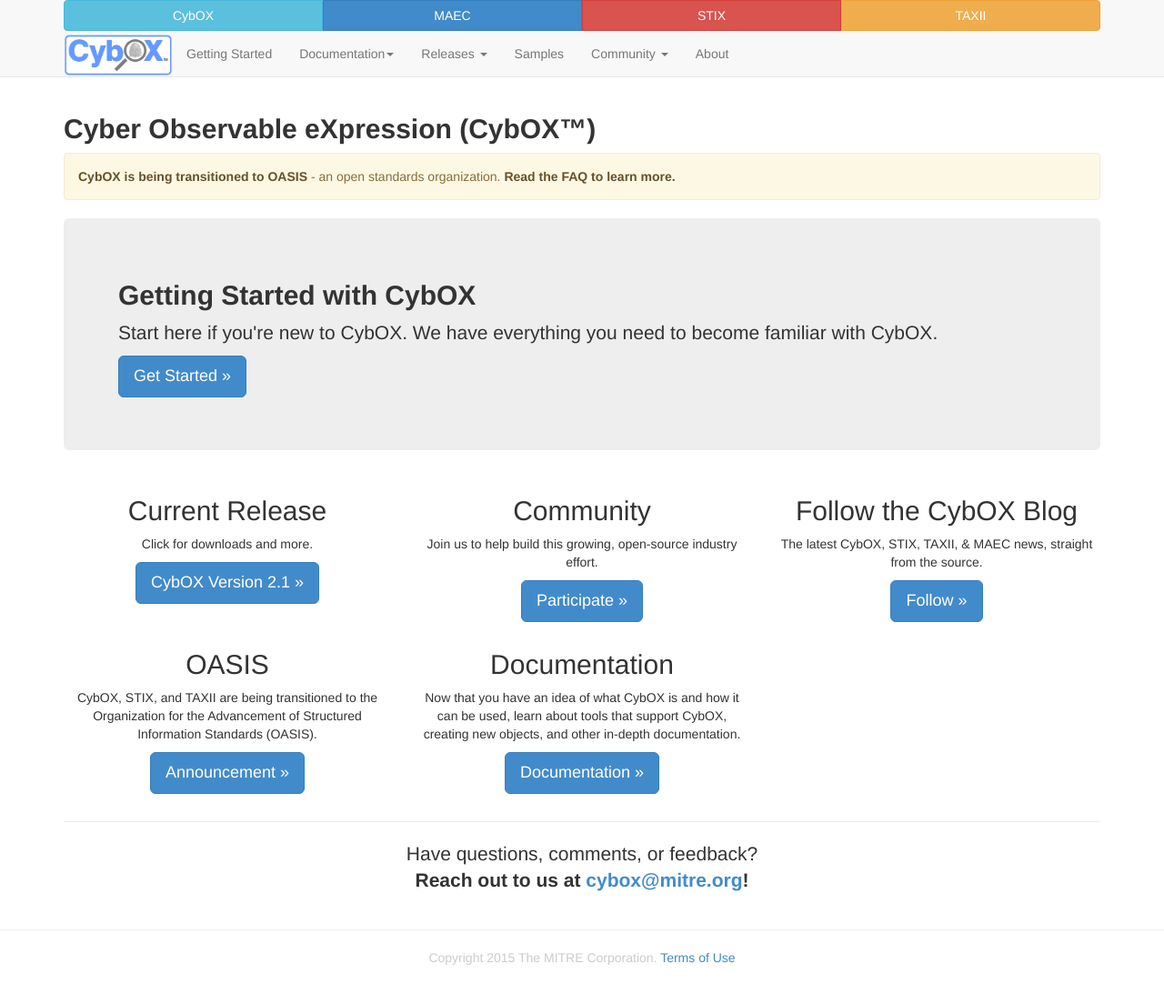
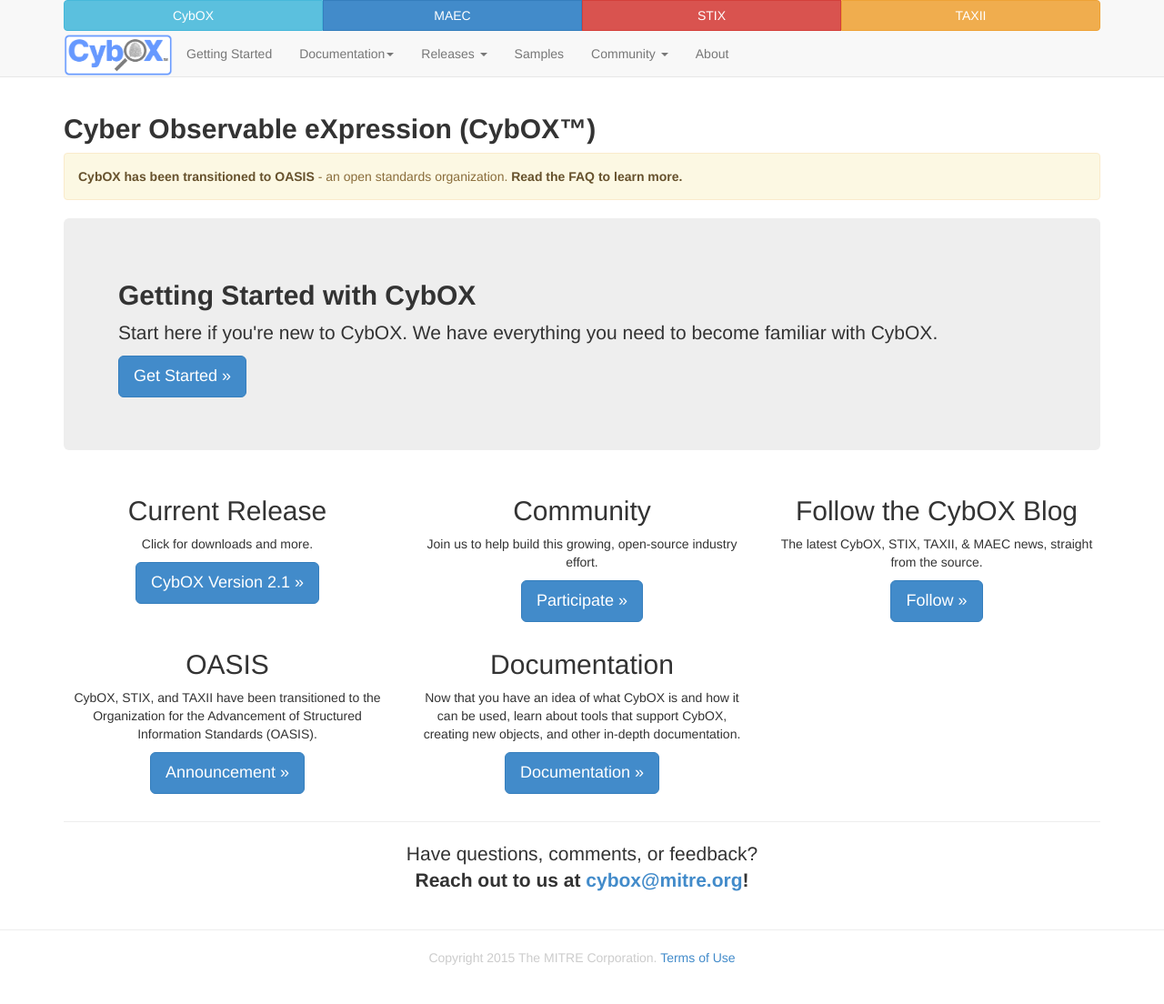
Before and after one commit to CybOXProject/cyboxproject.github.io, a Jekyll site: the page built from index.md, in a window 1280 px wide. Shown: the whole page at 91% size. Built offline with Jekyll 4.4.1, drawn with Linux system fonts in a browser that asks for light colours; Markdown is read by kramdown in place of the engine named in the settings.

Commit message:
Updated OASIS text to past tense

```diff
--- a/index.md
+++ b/index.md
@@ -9,7 +9,7 @@
 
 <div class="alert alert-warning" role="alert">
   <a href="https://www.oasis-open.org/committees/tc_home.php?wg_abbrev=cti" class="alert-link">
-  CybOX is being transitioned to OASIS </a>
+  CybOX has been transitioned to OASIS </a>
   - an open standards organization.
   <a href="https://stixproject.github.io/oasis-faq.pdf" class="alert-link">
   Read the FAQ to learn more.</a>
@@ -44,7 +44,7 @@
 <div class="row">
   <div class="col-md-4 text-center">
     <h2>OASIS</h2>
-    <p>CybOX, STIX, and TAXII are being transitioned to the Organization for the Advancement of Structured Information Standards (OASIS).</p>
+    <p>CybOX, STIX, and TAXII have been transitioned to the Organization for the Advancement of Structured Information Standards (OASIS).</p>
     <p><a class="btn btn-primary btn-lg" role="button" href="https://stixproject.github.io/stix-at-oasis.pdf">Announcement »</a></p>
   </div>
   <div class="col-md-4 text-center">
```
